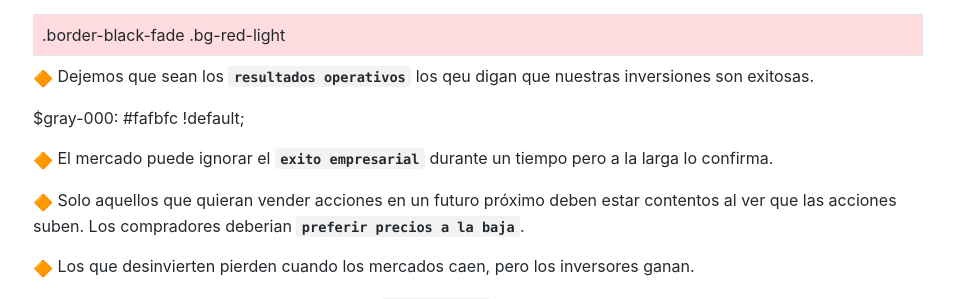
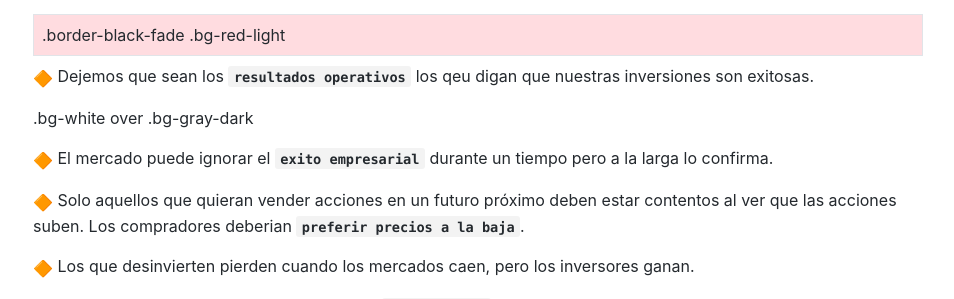
Before and after one commit to Akira3030/formacion, a Jekyll site: the page built from articulos/warrent-buffet-gobierno-empresas.md, in a window 1280 px wide. Shown: the part 340-639 px from the top of the page, without its empty margins (162-1116 px from the left). Built offline with Jekyll 4.4.1, drawn with Linux system fonts in a browser that asks for light colours; emoji names are drawn with the system emoji font; our own code applies the rules of GitHub Pages for plain Markdown files.

Commit message:
Update warrent-buffet-gobierno-empresas.md

```diff
--- a/articulos/warrent-buffet-gobierno-empresas.md
+++ b/articulos/warrent-buffet-gobierno-empresas.md
@@ -18,7 +18,7 @@
 
 :large_orange_diamond: Dejemos que sean los **`resultados operativos`** los qeu digan que nuestras inversiones son exitosas.
 
-$gray-000:        #fafbfc !default;
+<span class="bg-white">.bg-white over .bg-gray-dark</span>
 
 :large_orange_diamond: El mercado puede ignorar el **`exito empresarial`** durante un tiempo pero a la larga lo confirma.
 
```
